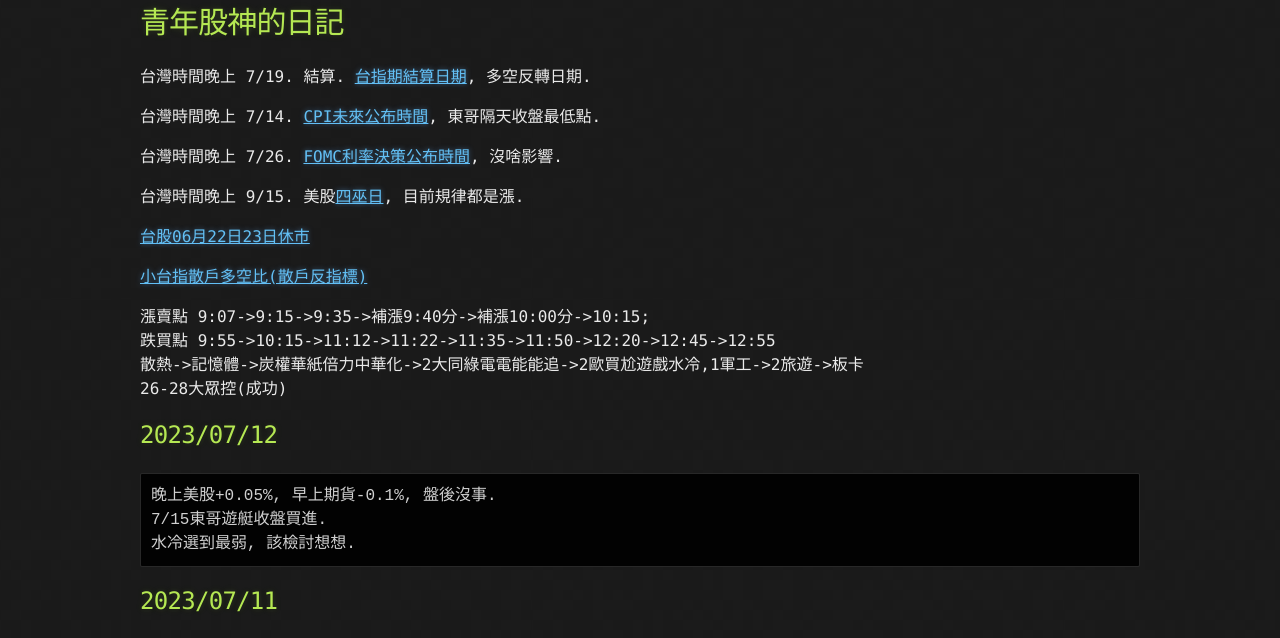
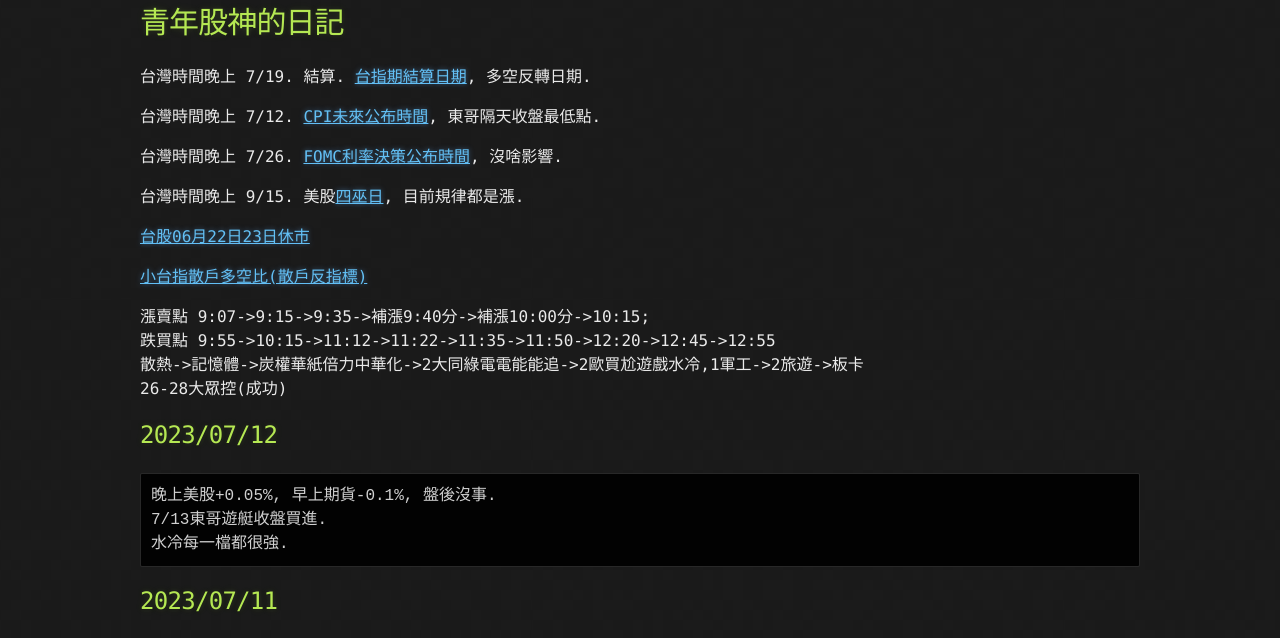
Before and after one commit to lepg5487/Stock_God, a Jekyll site: the page built from index.md, in a window 1280 px wide and 900 px high. Shown: the part 233-871 px from the top of the window. Built offline with Jekyll 4.4.1, drawn with Linux system fonts in a browser that asks for light colours; our own code applies the rules of GitHub Pages for plain Markdown files.

Commit message:
Update index.md

````diff
--- a/index.md
+++ b/index.md
@@ -6,7 +6,7 @@ layout: testlayouts
 
 台灣時間晚上 7/19. 結算. [台指期結算日期](https://www.taifex.com.tw/file/taifex/CHINESE/4/2023Calendar_cv1.pdf), 多空反轉日期.
 
-台灣時間晚上 7/14. [CPI未來公布時間](https://hk.investing.com/economic-calendar/cpi-733), 東哥隔天收盤最低點.
+台灣時間晚上 7/12. [CPI未來公布時間](https://hk.investing.com/economic-calendar/cpi-733), 東哥隔天收盤最低點.
 
 台灣時間晚上 7/26. [FOMC利率決策公布時間](https://www.cmegroup.com/cn-t/markets/interest-rates/cme-fedwatch-tool.html), 沒啥影響.
 
@@ -24,8 +24,8 @@ layout: testlayouts
 ## 2023/07/12
 ```
 晚上美股+0.05%, 早上期貨-0.1%, 盤後沒事.
-7/15東哥遊艇收盤買進.
-水冷選到最弱, 該檢討想想.
+7/13東哥遊艇收盤買進.
+水冷每一檔都很強.
 ```
 
 ## 2023/07/11
````
